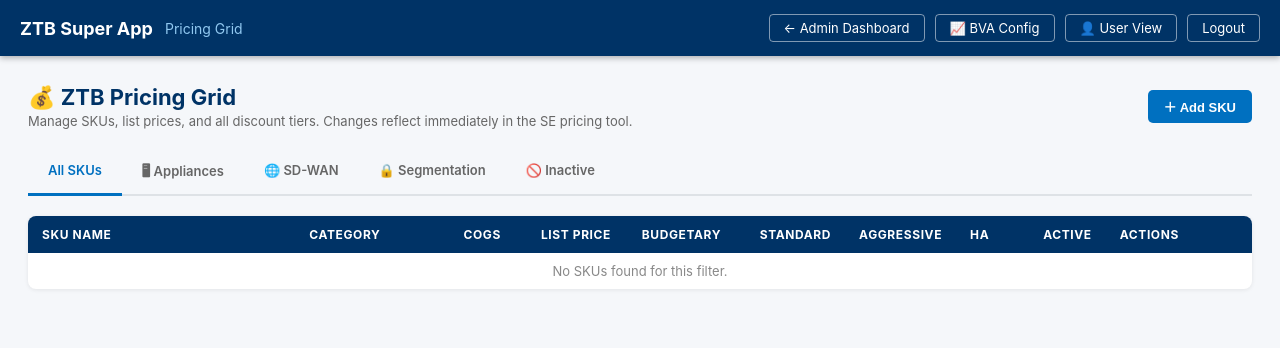
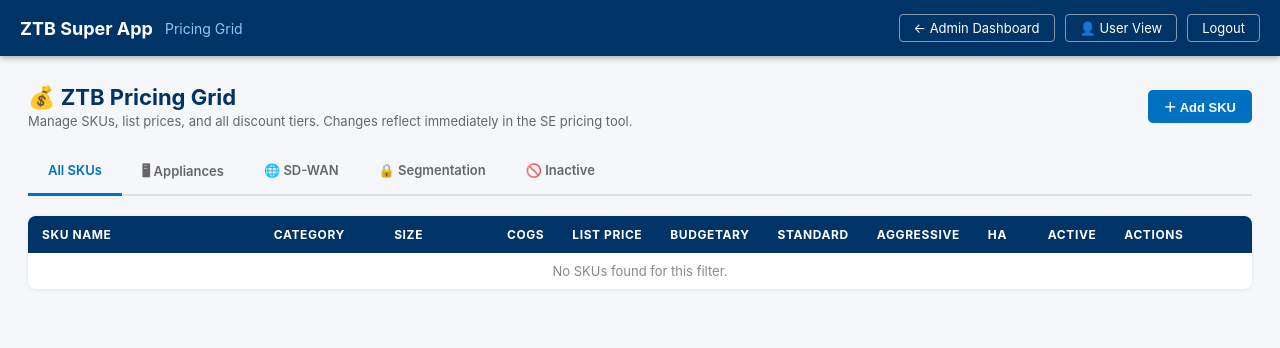
Before and after one commit to rakeshsharma91/ztb-super-app, a Flask app: page /admin/pricing/ in a window 1280 px wide. Shown: the top 348 px of the page. Run offline with Flask 3, Linux system fonts and the light colour scheme; the visitor is signed in with stand-in values (Sample User, id 1); data that the repository does not hold is empty.

Commit message:
Add size field to PricingSKU - prep for Site Profile Builder

```diff
--- a/routes/pricing_routes.py
+++ b/routes/pricing_routes.py
@@ -5,6 +5,7 @@ import re
 pricing_bp      = Blueprint('pricing', __name__)
 pricing_user_bp = Blueprint('pricing_user', __name__)
 
+VALID_SIZES = ('Small', 'Medium', 'Large', 'XL')
 
 # ── Auth helper ───────────────────────────────────────────────────────────────
 def admin_required():
@@ -44,10 +45,12 @@ def create_sku():
         return jsonify({'success': False, 'error': 'Unauthorized'}), 401
 
     data = request.get_json() or {}
+    raw_size = data.get('size') or None
     sku = PricingSKU(
         sku_code      = data.get('sku_code', '').strip(),
         sku_name      = data.get('sku_name', '').strip(),
         category      = data.get('category', 'appliance'),
+        size          = raw_size if raw_size in VALID_SIZES else None,
         cogs          = float(data.get('cogs', 0) or 0),
         list_price    = float(data.get('list_price', 0) or 0),
         budgetary     = float(data.get('budgetary', 0) or 0),
@@ -76,6 +79,9 @@ def update_sku(sku_id):
     if 'sku_code'      in data: sku.sku_code      = data['sku_code'].strip()
     if 'sku_name'      in data: sku.sku_name      = data['sku_name'].strip()
     if 'category'      in data: sku.category      = data['category']
+    if 'size'          in data:
+        raw_size = data['size'] or None
+        sku.size = raw_size if raw_size in VALID_SIZES else None
     if 'cogs'          in data: sku.cogs          = float(data['cogs'] or 0)
     if 'list_price'    in data: sku.list_price    = float(data['list_price'] or 0)
     if 'budgetary'     in data: sku.budgetary     = float(data['budgetary'] or 0)
--- a/templates/pricing.html
+++ b/templates/pricing.html
@@ -24,7 +24,7 @@ body { font-family: -apple-system, BlinkMacSystemFont, 'Segoe UI', Roboto, sans-
 #navbar .nav-btn.active { background: rgba(255,255,255,0.2); border-color: #fff; }
 
 /* MAIN */
-#main { margin-top: 56px; padding: 28px 28px 60px; max-width: 1300px; margin-left: auto; margin-right: auto; }
+#main { margin-top: 56px; padding: 28px 28px 60px; max-width: 1400px; margin-left: auto; margin-right: auto; }
 .page-header { display: flex; align-items: center; justify-content: space-between; flex-wrap: wrap; gap: 12px; margin-bottom: 24px; }
 .page-header h1 { font-size: 22px; color: var(--navy); font-weight: 700; }
 .page-header p  { font-size: 13px; color: #666; margin-top: 3px; }
@@ -48,7 +48,7 @@ body { font-family: -apple-system, BlinkMacSystemFont, 'Segoe UI', Roboto, sans-
 
 /* TABLE */
 .table-wrapper { background: #fff; border-radius: 8px; box-shadow: 0 1px 4px rgba(0,0,0,0.08); overflow-x: auto; }
-.pricing-table { width: 100%; border-collapse: collapse; min-width: 900px; }
+.pricing-table { width: 100%; border-collapse: collapse; min-width: 980px; }
 .pricing-table thead tr { background: var(--navy); }
 .pricing-table th { padding: 11px 14px; color: #fff; font-size: 12px; font-weight: 700; text-transform: uppercase; letter-spacing: 0.05em; text-align: left; white-space: nowrap; }
 .pricing-table th.num { text-align: right; }
@@ -57,16 +57,17 @@ body { font-family: -apple-system, BlinkMacSystemFont, 'Segoe UI', Roboto, sans-
 .pricing-table tr:hover td { background: #f8fbff; }
 .pricing-table td.num { text-align: right; font-variant-numeric: tabular-nums; }
 
-/* Editable cells */
-.editable { cursor: text; border-radius: 4px; transition: background 0.15s, outline 0.15s; min-width: 60px; display: inline-block; padding: 3px 6px; }
-.editable:focus { outline: 2px solid var(--accent); background: #fff; border-radius: 4px; }
-.editable[data-type="number"] { text-align: right; }
-
 /* Badges */
 .cat-badge { display: inline-block; padding: 2px 9px; border-radius: 10px; font-size: 11px; font-weight: 700; text-transform: uppercase; letter-spacing: 0.04em; }
 .cat-badge.appliance    { background: #dbeafe; color: #1d4ed8; }
 .cat-badge.sdwan        { background: #d1fae5; color: #065f46; }
 .cat-badge.segmentation { background: #ede9fe; color: #5b21b6; }
+.size-badge { display: inline-block; padding: 2px 8px; border-radius: 10px; font-size: 11px; font-weight: 700; }
+.size-badge.Small  { background: #e0f2fe; color: #0369a1; }
+.size-badge.Medium { background: #fef9c3; color: #854d0e; }
+.size-badge.Large  { background: #dcfce7; color: #166534; }
+.size-badge.XL     { background: #fce7f3; color: #9d174d; }
+.size-badge.none   { background: #f1f5f9; color: #94a3b8; }
 .ha-badge { display: inline-block; padding: 2px 7px; border-radius: 10px; font-size: 10px; font-weight: 700; background: #fef3c7; color: #92400e; margin-left: 4px; }
 .inactive-row td { opacity: 0.45; }
 
@@ -83,7 +84,7 @@ body { font-family: -apple-system, BlinkMacSystemFont, 'Segoe UI', Roboto, sans-
 /* MODAL */
 .modal-overlay { position: fixed; inset: 0; background: rgba(0,0,0,0.45); z-index: 2000; display: none; align-items: center; justify-content: center; }
 .modal-overlay.open { display: flex; }
-.modal { background: #fff; border-radius: 10px; width: 520px; max-width: 95vw; box-shadow: 0 8px 40px rgba(0,0,0,0.25); overflow: hidden; }
+.modal { background: #fff; border-radius: 10px; width: 540px; max-width: 95vw; box-shadow: 0 8px 40px rgba(0,0,0,0.25); overflow: hidden; }
 .modal-header { background: var(--navy); color: #fff; padding: 16px 20px; display: flex; align-items: center; justify-content: space-between; }
 .modal-header h3 { font-size: 15px; font-weight: 700; }
 .modal-close { background: transparent; border: none; color: #fff; font-size: 20px; cursor: pointer; line-height: 1; padding: 0 4px; }
@@ -118,7 +119,6 @@ body { font-family: -apple-system, BlinkMacSystemFont, 'Segoe UI', Roboto, sans-
   <span class="subtitle">Pricing Grid</span>
   <div class="nav-right">
     <a class="nav-btn" href="/admin/dashboard">&#8592; Admin Dashboard</a>
-    <a class="nav-btn" href="/admin/bva/">&#128200; BVA Config</a>
     <a class="nav-btn" href="/user" target="_blank">&#128100; User View</a>
     <a class="nav-btn" href="/admin/logout">Logout</a>
   </div>
@@ -146,20 +146,21 @@ body { font-family: -apple-system, BlinkMacSystemFont, 'Segoe UI', Roboto, sans-
     <table class="pricing-table" id="pricing-table">
       <thead>
         <tr>
-          <th style="width:22%">SKU Name</th>
+          <th style="width:20%">SKU Name</th>
           <th style="width:10%">Category</th>
+          <th style="width:7%">Size</th>
           <th class="num" style="width:8%">COGS</th>
-          <th class="num" style="width:9%">List Price</th>
-          <th class="num" style="width:9%">Budgetary</th>
-          <th class="num" style="width:9%">Standard</th>
-          <th class="num" style="width:9%">Aggressive</th>
-          <th style="width:6%">HA</th>
+          <th class="num" style="width:8%">List Price</th>
+          <th class="num" style="width:8%">Budgetary</th>
+          <th class="num" style="width:8%">Standard</th>
+          <th class="num" style="width:8%">Aggressive</th>
+          <th style="width:5%">HA</th>
           <th style="width:6%">Active</th>
           <th style="width:12%">Actions</th>
         </tr>
       </thead>
       <tbody id="sku-tbody">
-        <tr><td colspan="10" class="empty-state">Loading SKUs…</td></tr>
+        <tr><td colspan="11" class="empty-state">Loading SKUs…</td></tr>
       </tbody>
     </table>
   </div>
@@ -183,13 +184,23 @@ body { font-family: -apple-system, BlinkMacSystemFont, 'Segoe UI', Roboto, sans-
           <input type="text" id="m-sku-name" placeholder="e.g. ZTB-400 (No HA)">
         </div>
       </div>
-      <div class="form-grid-2">
+      <div class="form-grid-3">
         <div class="form-row">
           <label>Category</label>
           <select id="m-category" onchange="onCategoryChange()">
             <option value="appliance">Appliance</option>
             <option value="sdwan">SD-WAN</option>
             <option value="segmentation">Segmentation</option>
+          </select>
+        </div>
+        <div class="form-row">
+          <label>Size</label>
+          <select id="m-size">
+            <option value="">— None —</option>
+            <option value="Small">Small</option>
+            <option value="Medium">Medium</option>
+            <option value="Large">Large</option>
+            <option value="XL">XL</option>
           </select>
         </div>
         <div class="form-row">
@@ -269,6 +280,11 @@ function fmt(val) {
 }
 function fmtEdit(val) { return Number(val || 0); }
 
+function sizeBadge(size) {
+  if (!size) return '<span class="size-badge none">—</span>';
+  return `<span class="size-badge ${size}">${size}</span>`;
+}
+
 function showToast(msg, type = 'success') {
   const c = document.getElementById('toast-container');
   const t = document.createElement('div');
@@ -312,7 +328,7 @@ function renderTable() {
   }
 
   if (!filtered.length) {
-    tbody.innerHTML = `<tr><td colspan="10" class="empty-state">No SKUs found for this filter.</td></tr>`;
+    tbody.innerHTML = `<tr><td colspan="11" class="empty-state">No SKUs found for this filter.</td></tr>`;
     return;
   }
 
@@ -324,7 +340,6 @@ function renderTable() {
 
     const catLabel = { appliance: 'Appliance', sdwan: 'SD-WAN', segmentation: 'Segmentation' }[sku.category] || sku.category;
 
-    // Find parent name if HA
     let parentNote = '';
     if (sku.is_ha && sku.ha_parent_id) {
       const parent = _skus.find(s => s.id === sku.ha_parent_id);
@@ -340,6 +355,7 @@ function renderTable() {
         <div class="sku-code-tag">${escHtml(sku.sku_code)} ${parentNote}</div>
       </td>
       <td><span class="cat-badge ${sku.category}">${catLabel}</span></td>
+      <td>${sizeBadge(sku.size)}</td>
       <td class="num">${fmt(sku.cogs)}</td>
       <td class="num">${fmt(sku.list_price)}</td>
       <td class="num" style="color:#f59e0b;font-weight:600;">${fmt(sku.budgetary)}</td>
@@ -421,11 +437,10 @@ function populateParentSelect(selectedId) {
   sel.innerHTML = '<option value="">— Select parent No-HA SKU —</option>';
   _skus.filter(s => s.category === 'appliance' && !s.is_ha && s.active).forEach(s => {
     const o = document.createElement('option');
-    o.value = s.id; o.textContent = s.sku_name;
+    o.value = s.id; o.textContent = s.sku_name + (s.size ? ` (${s.size})` : '');
     if (s.id === selectedId) o.selected = true;
     sel.appendChild(o);
   });
-  // Add inactive No-HA too
   _skus.filter(s => s.category === 'appliance' && !s.is_ha && !s.active).forEach(s => {
     const o = document.createElement('option');
     o.value = s.id; o.textContent = s.sku_name + ' (inactive)';
@@ -433,7 +448,6 @@ function populateParentSelect(selectedId) {
     sel.appendChild(o);
   });
 
-  // Auto-fill prices when parent is selected
   sel.onchange = () => {
     const parentId = parseInt(sel.value);
     if (!parentId) return;
@@ -444,21 +458,24 @@ function populateParentSelect(selectedId) {
     document.getElementById('m-budgetary').value  = fmtEdit(parent.budgetary * 2);
     document.getElementById('m-standard').value   = fmtEdit(parent.standard * 2);
     document.getElementById('m-aggressive').value = fmtEdit(parent.aggressive * 2);
+    // Also inherit size
+    if (parent.size) document.getElementById('m-size').value = parent.size;
   };
 }
 
 function resetModal() {
-  document.getElementById('m-sku-code').value     = '';
-  document.getElementById('m-sku-name').value     = '';
-  document.getElementById('m-category').value     = 'appliance';
+  document.getElementById('m-sku-code').value      = '';
+  document.getElementById('m-sku-name').value      = '';
+  document.getElementById('m-category').value      = 'appliance';
+  document.getElementById('m-size').value          = '';
   document.getElementById('m-display-order').value = '99';
-  document.getElementById('m-is-ha').checked      = false;
-  document.getElementById('m-cogs').value         = '0';
-  document.getElementById('m-list-price').value   = '0';
-  document.getElementById('m-budgetary').value    = '0';
-  document.getElementById('m-standard').value     = '0';
-  document.getElementById('m-aggressive').value   = '0';
-  document.getElementById('m-active').checked     = true;
+  document.getElementById('m-is-ha').checked       = false;
+  document.getElementById('m-cogs').value          = '0';
+  document.getElementById('m-list-price').value    = '0';
+  document.getElementById('m-budgetary').value     = '0';
+  document.getElementById('m-standard').value      = '0';
+  document.getElementById('m-aggressive').value    = '0';
+  document.getElementById('m-active').checked      = true;
   document.getElementById('ha-section').style.display    = 'block';
   document.getElementById('ha-parent-row').style.display = 'none';
   document.getElementById('ha-info-box').classList.remove('show');
@@ -467,7 +484,7 @@ function resetModal() {
 function openAddModal() {
   _editingId = null;
   resetModal();
-  document.getElementById('modal-title').textContent = 'Add SKU';
+  document.getElementById('modal-title').textContent   = 'Add SKU';
   document.getElementById('modal-save-btn').textContent = '＋ Add SKU';
   document.getElementById('sku-modal').classList.add('open');
 }
@@ -480,6 +497,7 @@ function openEditModal(id) {
   document.getElementById('m-sku-code').value      = sku.sku_code;
   document.getElementById('m-sku-name').value      = sku.sku_name;
   document.getElementById('m-category').value      = sku.category;
+  document.getElementById('m-size').value          = sku.size || '';
   document.getElementById('m-display-order').value = sku.display_order;
   document.getElementById('m-is-ha').checked       = sku.is_ha;
   document.getElementById('m-cogs').value          = fmtEdit(sku.cogs);
@@ -516,6 +534,7 @@ async function saveSKU() {
     sku_code:      document.getElementById('m-sku-code').value.trim(),
     sku_name:      document.getElementById('m-sku-name').value.trim(),
     category:      document.getElementById('m-category').value,
+    size:          document.getElementById('m-size').value || null,
     display_order: parseInt(document.getElementById('m-display-order').value) || 99,
     is_ha:         isHa,
     ha_parent_id:  haParentId,
```
Also changed, not shown: models.py (+37 -17 lines).
